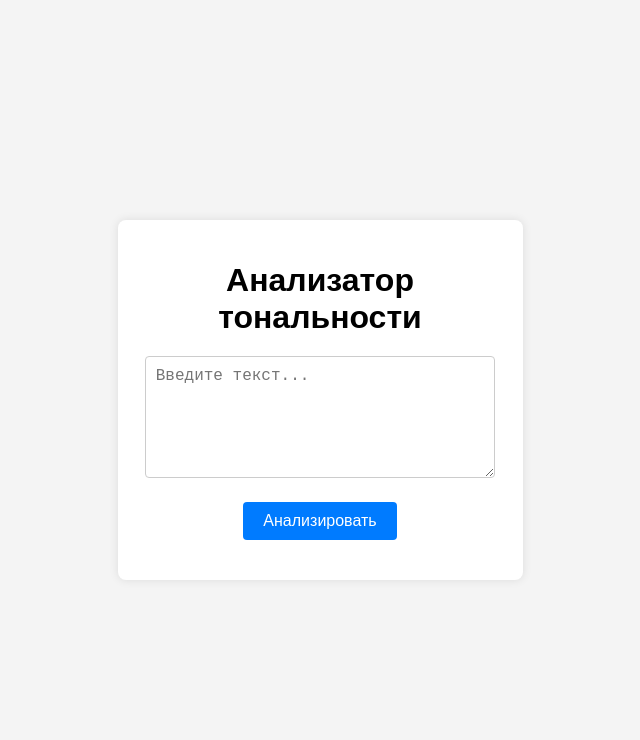
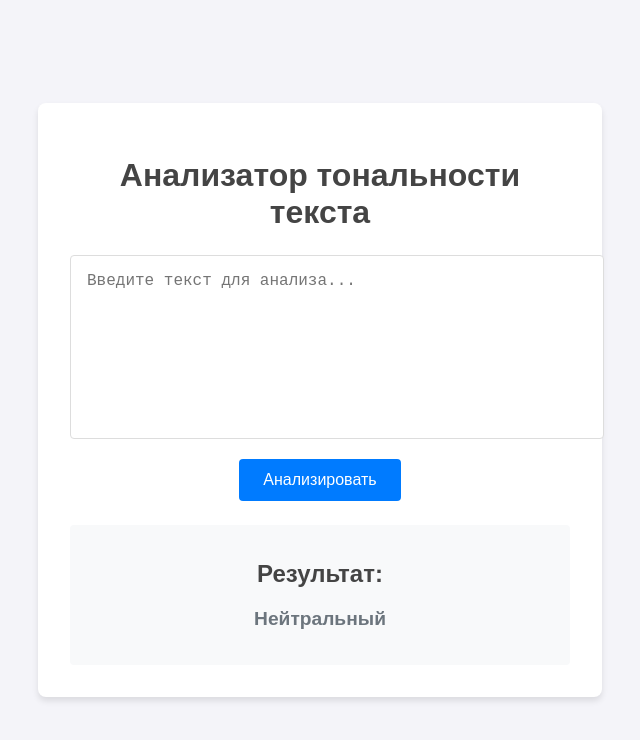
Before and after one commit to AnoniM161008/project, a plain HTML site: page my_proj/frontend/index.html in a window 1280 px wide. Both pictures are taken after a click on the button "Анализировать". Shown: the whole page, without its empty margins (320-960 px from the left). Drawn offline with Linux system fonts and the light colour scheme.

Commit message:
fix_front_3.0

```diff
--- a/my_proj/frontend/index.html
+++ b/my_proj/frontend/index.html
@@ -1,15 +1,20 @@
 <!DOCTYPE html>
-<html>
+<html lang="ru">
 <head>
-    <title>Анализатор тональности</title>
+    <meta charset="UTF-8">
+    <meta name="viewport" content="width=device-width, initial-scale=1.0">
+    <title>Анализатор тональности текста</title>
     <link rel="stylesheet" href="styles.css">
 </head>
 <body>
     <div class="container">
-        <h1>Анализатор тональности</h1>
-        <textarea id="textInput" placeholder="Введите текст..."></textarea>
+        <h1>Анализатор тональности текста</h1>
+        <textarea id="textInput" placeholder="Введите текст для анализа..."></textarea>
         <button id="analyzeButton">Анализировать</button>
-        <div id="result" class="result"></div>
+        <div id="result" class="result">
+            <h2>Результат:</h2>
+            <p id="sentiment"></p>
+        </div>
     </div>
     <script src="script.js"></script>
 </body>
--- a/my_proj/frontend/script.js
+++ b/my_proj/frontend/script.js
@@ -1,23 +1,51 @@
-document.getElementById('analyzeButton').addEventListener('click', async () => {
+document.getElementById('analyzeButton').addEventListener('click', function() {
     const text = document.getElementById('textInput').value;
+    const sentiment = analyzeSentiment(text);
+    displayResult(sentiment);
+});
 
-    try {
-        const response = await fetch('http://localhost:3000/analyze', {
-            method: 'POST',
-            headers: {
-                'Content-Type': 'application/json; charset' +
-                    '=utf-8',
-            },
-            body: JSON.stringify({ text: text })
-        });
+function analyzeSentiment(text) {
+    // Пример простого анализа тональности
+    const positiveWords = ['хорошо', 'отлично', 'прекрасно', 'счастье', 'радость'];
+    const negativeWords = ['плохо', 'ужасно', 'грусть', 'несчастье', 'зло'];
 
-        const data = await response.json();
-        document.getElementById('result').innerHTML =
-            <h2>Результат:</h2>
-            <p>Тональность: <span style="color: ${data.polarity > 0 ? 'green' : 'red'}">${data.sentiment}</span></p>
-        ;
-    } catch (error) {
-        console.error("Ошибка:", error);
-        alert("Не удалось проанализировать текст");
+    let positiveCount = 0;
+    let negativeCount = 0;
+
+    positiveWords.forEach(word => {
+        if (text.toLowerCase().includes(word)) {
+            positiveCount++;
+        }
+    });
+
+    negativeWords.forEach(word => {
+        if (text.toLowerCase().includes(word)) {
+            negativeCount++;
+        }
+    });
+
+    if (positiveCount > negativeCount) {
+        return 'Позитивный';
+    } else if (negativeCount > positiveCount) {
+        return 'Негативный';
+    } else {
+        return 'Нейтральный';
     }
-});
+}
+
+function displayResult(sentiment) {
+    const resultElement = document.getElementById('sentiment');
+    resultElement.textContent = sentiment;
+
+    const resultContainer = document.getElementById('result');
+    resultContainer.style.display = 'block';
+
+    // Изменение цвета в зависимости от результата
+    if (sentiment === 'Позитивный') {
+        resultElement.style.color = '#28a745';
+    } else if (sentiment === 'Негативный') {
+        resultElement.style.color = '#dc3545';
+    } else {
+        resultElement.style.color = '#6c757d';
+    }
+}
--- a/my_proj/frontend/styles.css
+++ b/my_proj/frontend/styles.css
@@ -1,56 +1,71 @@
 body {
     font-family: Arial, sans-serif;
-    background-color: #f4f4f4;
-    margin: 0;
-    padding: 0;
+    background-color: #f4f4f9;
+    color: #333;
     display: flex;
     justify-content: center;
     align-items: center;
     height: 100vh;
+    margin: 0;
 }
 
 .container {
     background-color: #fff;
-    padding: 20px;
+    padding: 2rem;
     border-radius: 8px;
-    box-shadow: 0 0 10px rgba(0, 0, 0, 0.1);
-    width: 365px;
+    box-shadow: 0 4px 6px rgba(0, 0, 0, 0.1);
+    width: 90%;
+    max-width: 500px;
     text-align: center;
 }
 
 h1 {
-    margin-bottom: 20px;
+    margin-bottom: 1.5rem;
+    font-size: 2rem;
+    color: #444;
 }
 
 textarea {
-    width: 90%;
-    height: 100px;
-    padding: 10px;
-    margin-bottom: 20px;
-    border: 1px solid #ccc;
+    width: 100%;
+    height: 150px;
+    padding: 1rem;
+    border: 1px solid #ddd;
     border-radius: 4px;
-    font-size: 16px;
+    font-size: 1rem;
+    margin-bottom: 1rem;
+    resize: none;
 }
 
 button {
-    padding: 10px 20px;
     background-color: #007bff;
     color: #fff;
     border: none;
+    padding: 0.75rem 1.5rem;
     border-radius: 4px;
+    font-size: 1rem;
     cursor: pointer;
-    font-size: 16px;
+    transition: background-color 0.3s ease;
 }
 
 button:hover {
     background-color: #0056b3;
 }
 
-#result {
-    margin-top: 20px;
-    text-align: left;
+.result {
+    margin-top: 1.5rem;
+    padding: 1rem;
+    background-color: #f8f9fa;
+    border-radius: 4px;
+    display: none;
 }
 
-#result p {
-    margin: 10px 0;
+.result h2 {
+    margin-bottom: 0.5rem;
+    font-size: 1.5rem;
+    color: #444;
 }
+
+#sentiment {
+    font-size: 1.2rem;
+    font-weight: bold;
+}
```
Also changed, not shown: 1 other file.
